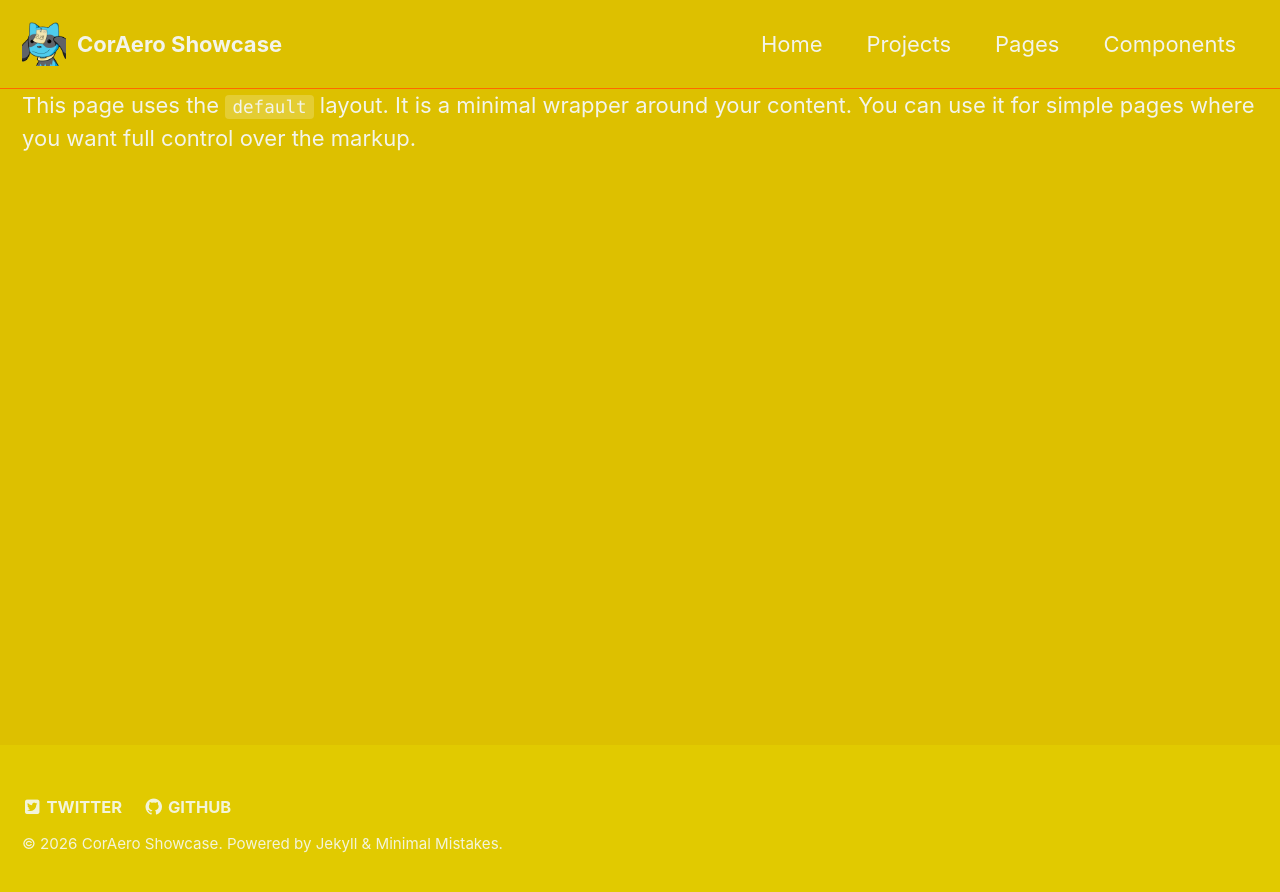
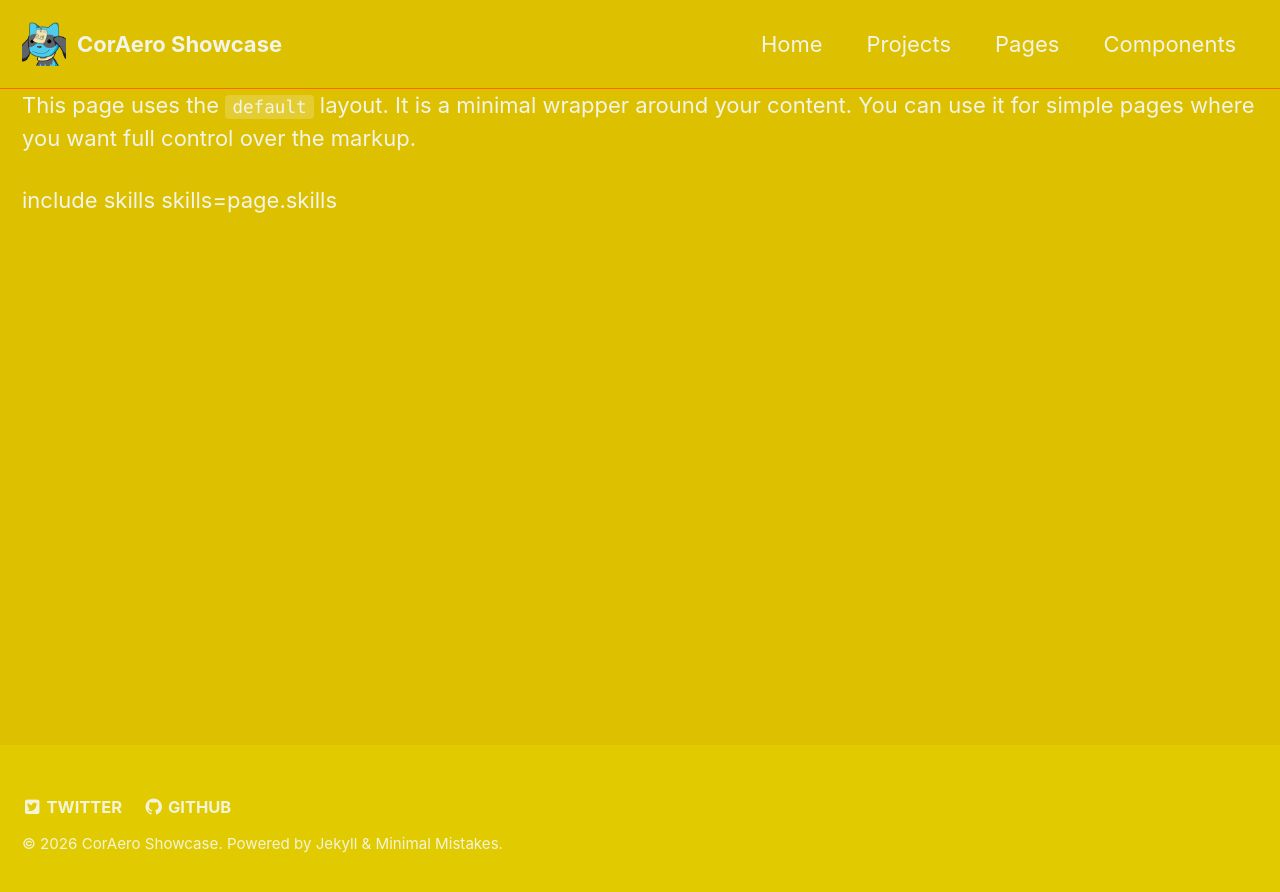
Before and after one commit to MUI-Corey/MUI-Corey.github.io, a Jekyll site: the page built from _pages/skills-in-learning.md, in a window 1280 px wide. Shown: the top 892 px of the page. Built offline with Jekyll 4.4.1, drawn with Linux system fonts in a browser that asks for light colours.

Commit message:
Update skills-in-learning.md

```diff
--- a/_pages/skills-in-learning.md
+++ b/_pages/skills-in-learning.md
@@ -7,4 +7,4 @@ permalink: /pages/skills-in-learning/
 This page uses the `default` layout. It is a minimal wrapper around your content.
 You can use it for simple pages where you want full control over the markup.
 
-{% include skills skills=page.skills %}
+include skills skills=page.skills
```
